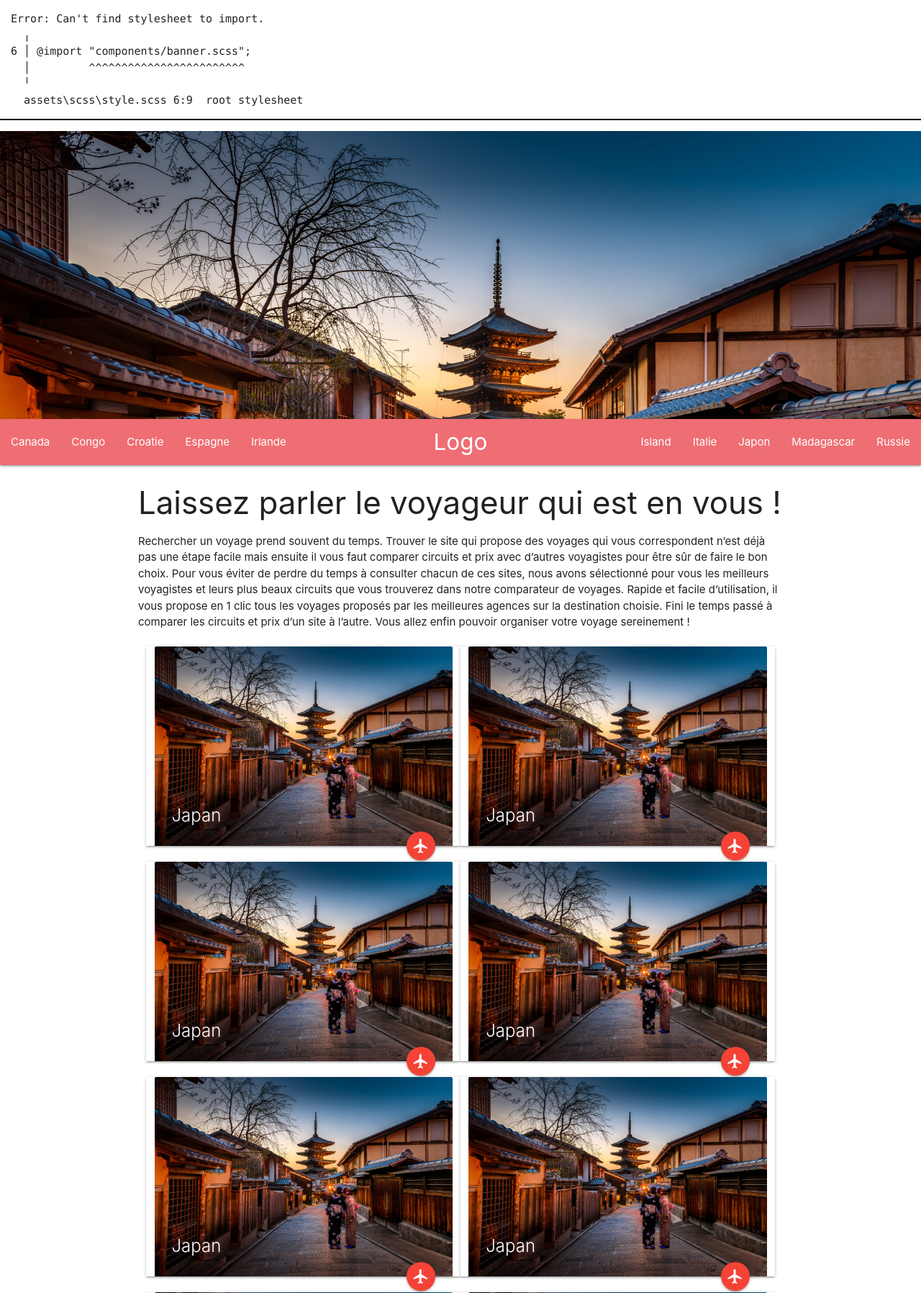
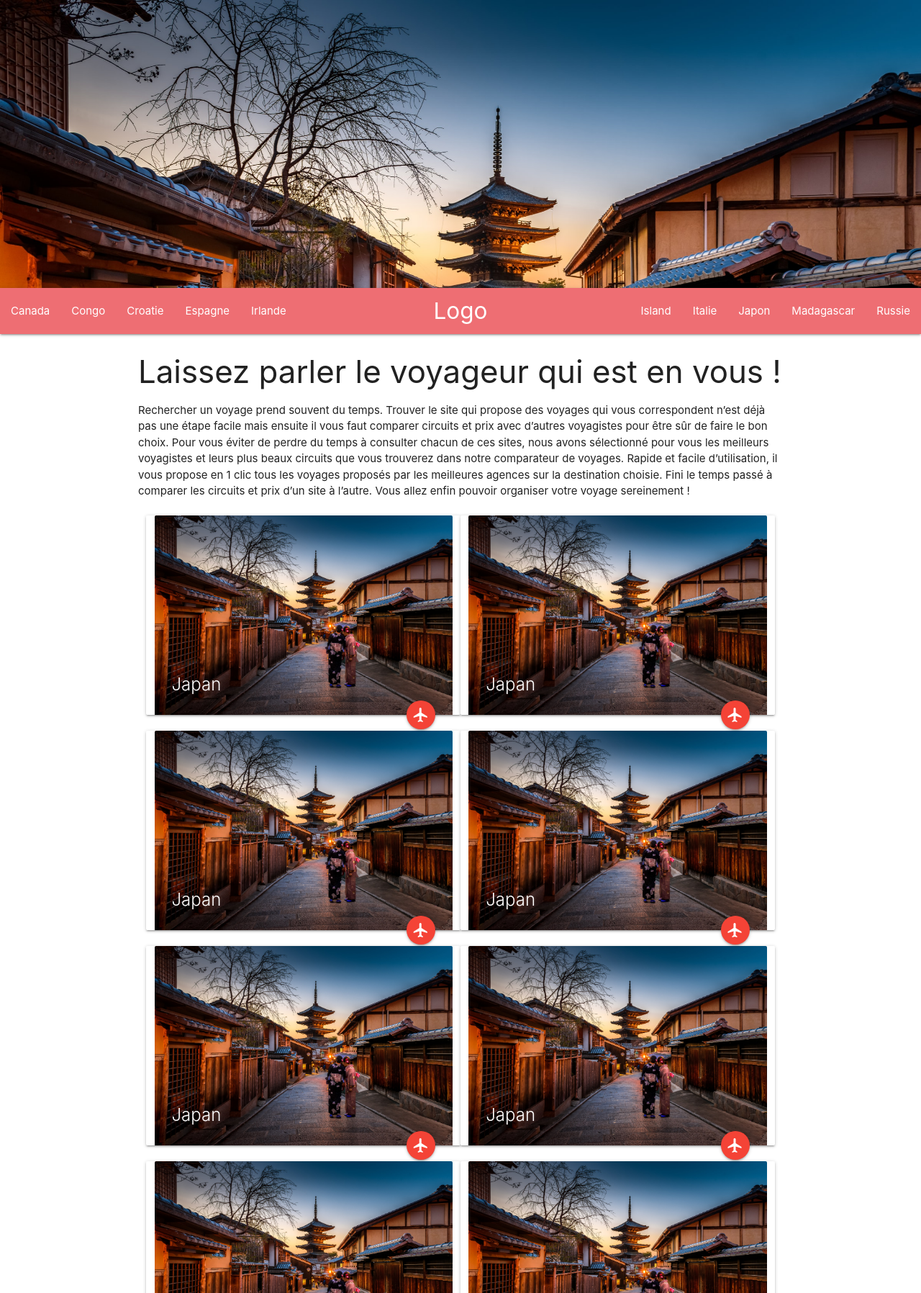
Before and after one commit to leojen23/ComparOperator, a PHP site: page / in a window 1280 px wide. Shown: the top 1796 px of the page at 72% size. Run offline with PHP 8.4, Linux system fonts and the light colour scheme; some libraries are stand-ins or nearby versions.

Commit message:
debugage

```diff
--- a/assets/css/style.css
+++ b/assets/css/style.css
@@ -1,17 +1,20 @@
-/* Error: Can't find stylesheet to import.
- *   ,
- * 6 | @import "components/banner.scss";
- *   |         ^^^^^^^^^^^^^^^^^^^^^^^^
- *   '
- *   assets\scss\style.scss 6:9  root stylesheet */
+.card-operator {
+  color: blue;
+}
 
-body::before {
-  font-family: "Source Code Pro", "SF Mono", Monaco, Inconsolata, "Fira Mono",
-      "Droid Sans Mono", monospace, monospace;
-  white-space: pre;
-  display: block;
-  padding: 1em;
-  margin-bottom: 1em;
-  border-bottom: 2px solid black;
-  content: "Error: Can't find stylesheet to import.\a   \2577 \a 6 \2502  @import \"components/banner.scss\";\d\a   \2502          ^^^^^^^^^^^^^^^^^^^^^^^^\a   \2575 \a   assets\\scss\\style.scss 6:9  root stylesheet";
+.card-content-header {
+  display: flex;
+  justify-content: space-between;
 }
+
+.card-buttons-container {
+  display: flex;
+  align-items: center;
+  justify-content: space-between;
+}
+
+.card-action-container {
+  background-color: red;
+}
+
+/*# sourceMappingURL=style.css.map */
--- a/assets/scss/style.scss
+++ b/assets/scss/style.scss
@@ -1,17 +1,11 @@
-@import "variables.scss";
-@import "mixins.scss";
-@import "components/carousel.scss";
-@import "components/destinationCard.scss";
-@import "components/footer.scss";
-@import "components/banner.scss";
-@import "components/modal.scss";
-@import "components/navbar.scss";
-@import "components/operatorCard.scss";
-@import "components/sidebar.scss";
-@import "components/buttons.scss";
-
-div{
-    .chip{
-        color:black;
-    }
-}
+@import "variables";
+@import "mixins";
+@import "components/carousel";
+@import "components/destinationCard";
+@import "components/footer";
+@import "components/parallax";
+@import "components/modal";
+@import "components/navbar";
+@import "components/operatorCard";
+@import "components/sidebar";
+@import "components/buttons";
```
Also changed, not shown: 1 other file.
